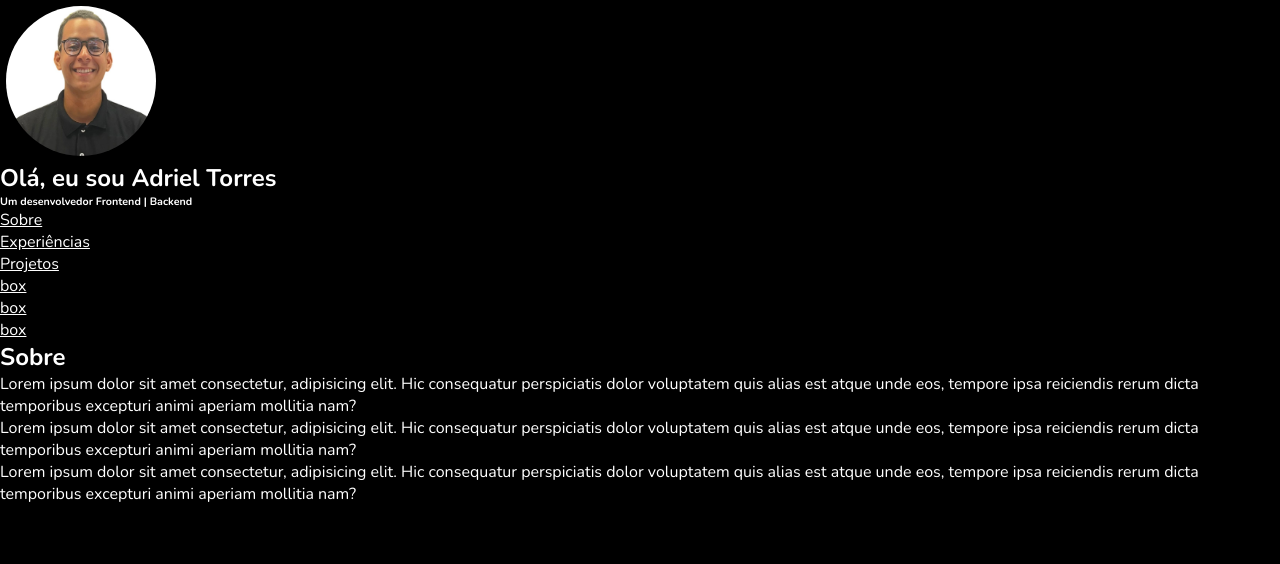
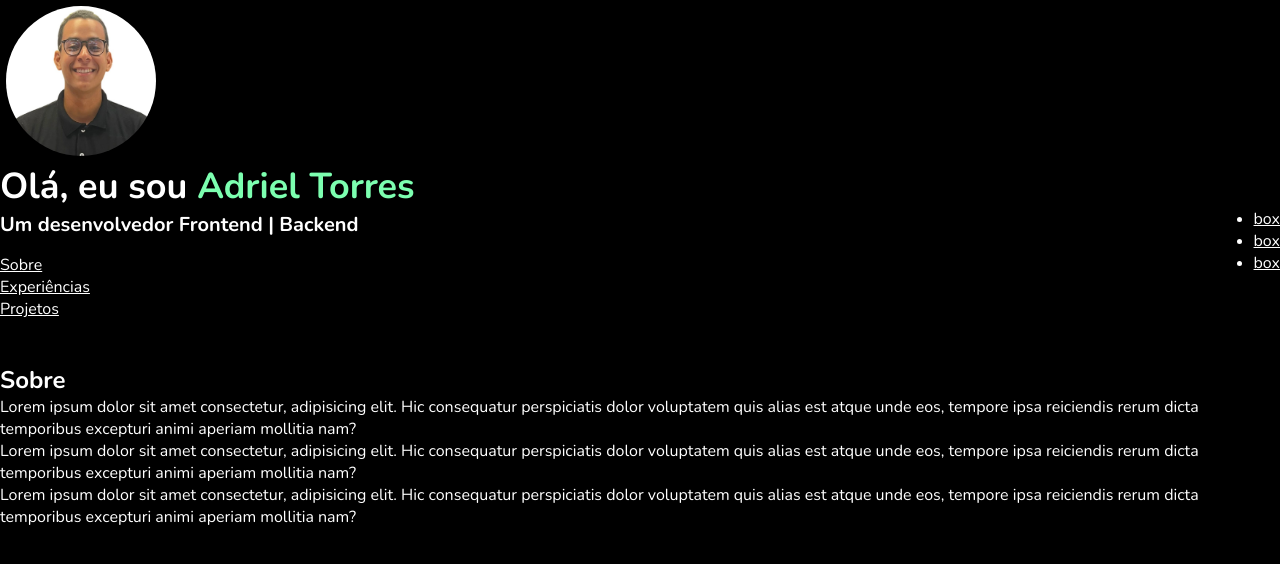
Before and after one commit to adrieeltorres1/portfolio-adriel, a plain HTML site: page index.html in a window 1280 px wide. Drawn offline with nearby package versions, Linux system fonts and the light colour scheme.

Commit message:
Recriando

```diff
--- a/index.css
+++ b/index.css
@@ -23,8 +23,32 @@
         height: 150px;
     }
     & main {
+        flex: 1;
         & #topo {
+        display: flex;
+        justify-content: space-between;
+        align-items: center;
+        margin-bottom: 44px;
+        & div {
+            & h1 {
+                font-size: 36px;
+                & strong {
+                    color: #7CFFB0;
+                }
+            }
+            & h6 {
+                font-size: 20px;
+            }
+            & nav {
+                margin-top: 16px;
+                & a {
+                }
+            }
+        }
+        }
 
-        }
+
+
+
     }
 }
```
